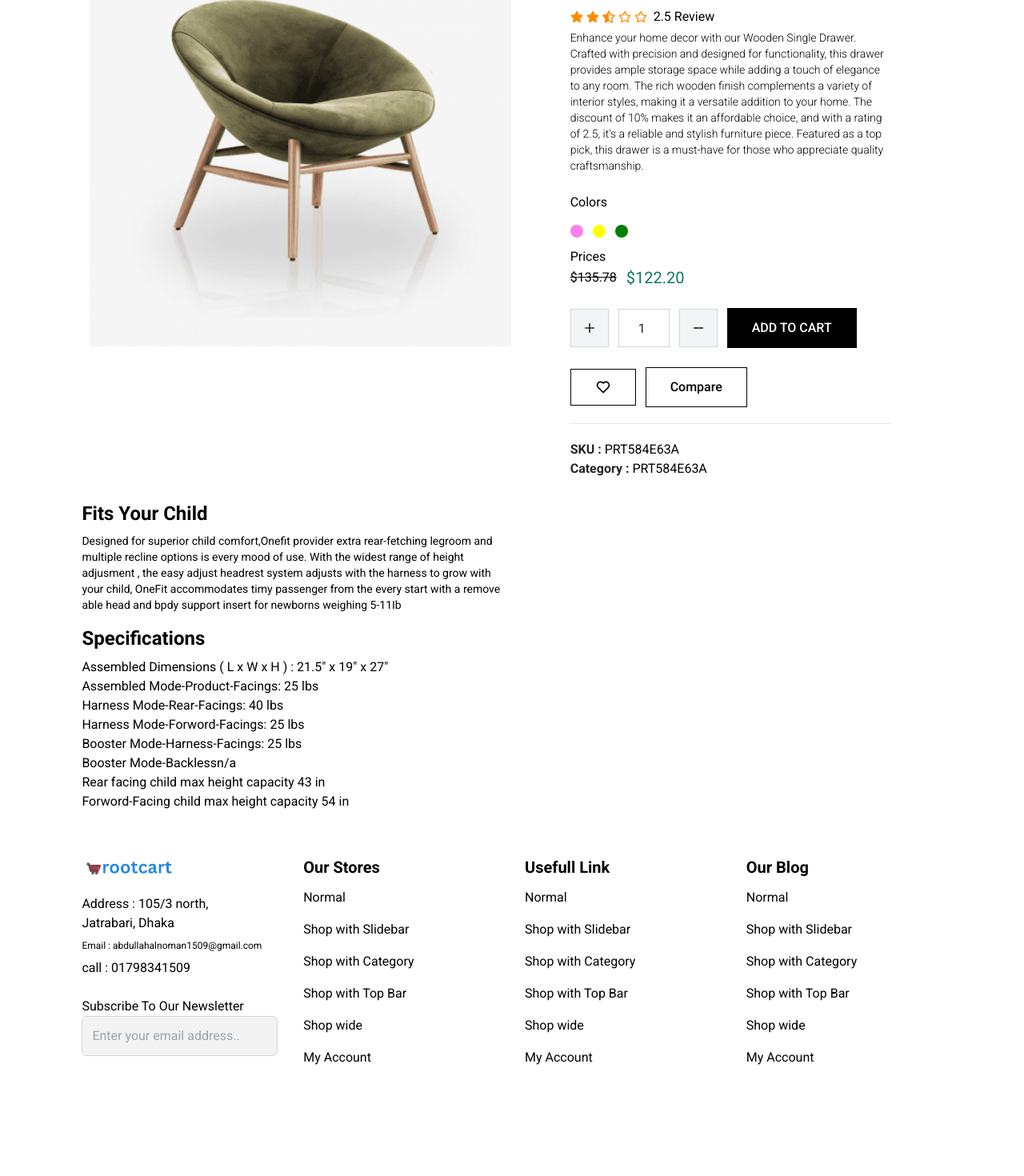
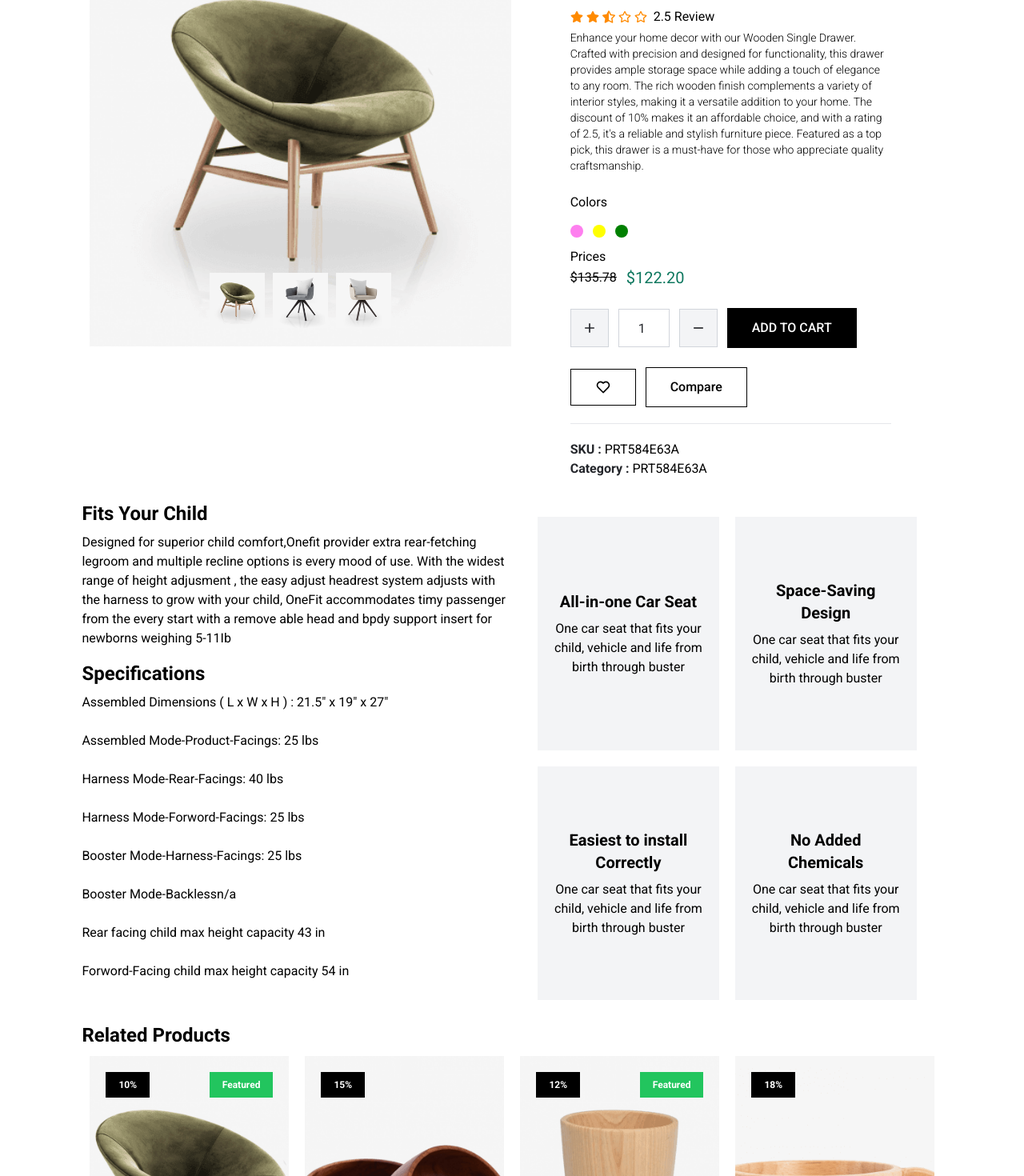
Before and after one commit to MIRNOMAN/root_shop_cart, a React (Vite) app: page /product-details/1 in a window 1280 px wide. Shown: the part 231-1701 px from the top of the page at 80% size. Before the commit the page ends 1621 px from the top, so only its background shows below. Built offline with nearby package versions, Linux system fonts and the light colour scheme.

Commit message:
create addToCart section intregate redux

```diff
--- a/src/Components/Product/ProductDeatils.jsx
+++ b/src/Components/Product/ProductDeatils.jsx
@@ -3,6 +3,11 @@ import { productlists } from "../../assets/data/data";
 import { RanderRatingStars } from "../../utils/ProductCards";
 import { useState } from "react";
 import { BiHeart, BiMinus, BiPlus } from "react-icons/bi";
+import ProductSlideCard from "../ProductSlide/ProductSlideCard";
+import { FilterDiscover } from "../InstagramPost/InstagramPost";
+import Slider from "react-slick"
+import "slick-carousel/slick/slick.css";
+import "slick-carousel/slick/slick-theme.css";
 
 const colorsValue = {
     red: "#fe7fef",
@@ -40,15 +45,39 @@ const ProductDeatils = () => {
   if(!product){
     return <div>Product not Found</div>
   }
+
+
+  const CustomPage = ({index, onClick}) => (
+    <div>
+    <img src={images[index].image} alt="" onClick={onClick} />
+  </div>
+  )
+
+
+
+
+
+  const settings = {
+    customPaging: (i) => <CustomPage index={i} />,
+    dots: true,
+    dotsClass: "slick-dots slick-thumb",
+    infinite: true,
+    speed: 500,
+    slidesToShow: 1,
+    slidesToScroll: 1
+  };
+
   return (
     <>
       <section className="container mt-16 slideproduct">
         <div className="flex justify-between flex-col lg:flex-row" key={productId}>
           <div className="images lg:w-1/2">
             <div>
-              {images.slice(0,1).map((image, index) =>(
-                <img src={image.image} alt=""  key={index} className="w-full h-full"/>
+              <Slider {...settings}>
+              {images?.map((image, index) =>(
+                <img src={image?.image} alt=""  key={index} className="w-full h-full"/>
               ))}
+              </Slider>
             </div>
           </div>
 
@@ -131,11 +160,11 @@ const ProductDeatils = () => {
         <div className="flex justify-between flex-col lg:flex-row my-7">
             <div className="lg:w-1/2">
               <h2 className="text-2xl font-bold ">Fits Your Child</h2>
-              <p className="mt-2 text-sm">
+              <p className="mt-2 text-base">
               Designed for superior child comfort,Onefit provider extra rear-fetching legroom and multiple recline options is every mood of use. With the widest range of height adjusment , the easy adjust headrest system adjusts with the harness to grow with your child, OneFit accommodates timy passenger from the every start with a remove able head and bpdy support insert for newborns weighing 5-11Ib
             </p>
             <h2 className="text-2xl font-bold mt-4">Specifications</h2>
-              <p className="mt-2">
+             <div className="flex flex-col  mt-2">
              <span>Assembled Dimensions ( L x W x H ) : 21.5" x 19" x 27"</span><br />
              <span>Assembled Mode-Product-Facings: 25 lbs </span><br />
              <span>Harness Mode-Rear-Facings: 40 lbs</span><br />
@@ -144,13 +173,39 @@ const ProductDeatils = () => {
              <span>Booster Mode-Backlessn/a</span><br />
              <span>Rear facing  child max height capacity 43 in</span><br />
              <span>Forword-Facing  child max height capacity 54 in</span><br />
+             </div>
+            </div>
 
-            </p>
+            <div className="lg:w-1/2 grid grid-cols-2 gap-5 lg:px-8 mt-5">
+               <ProductDetailsBox title="All-in-one Car Seat" desc="One car seat that fits your child, vehicle and life from birth through buster" />
+               <ProductDetailsBox title="Space-Saving Design" desc="One car seat that fits your child, vehicle and life from birth through buster" />
+               <ProductDetailsBox title="Easiest to install Correctly" desc="One car seat that fits your child, vehicle and life from birth through buster" />
+               <ProductDetailsBox title="No Added Chemicals" desc="One car seat that fits your child, vehicle and life from birth through buster" />
             </div>
         </div>
+        <h1 className="text-2xl font-bold">Related Products</h1>
+        <ProductSlideCard></ProductSlideCard>
       </section>
+      <br />
+      <FilterDiscover />
     </>
   )
 }
 
 export default ProductDeatils
+
+
+
+
+
+
+export const ProductDetailsBox = ({title, desc}) => {
+  return (
+    <>
+      <div className="flex items-center justify-center flex-col gap-2 text-center bg-gray-100 p-8 lg:p-5">
+          <h2 className="text-xl font-semibold">{title}</h2>
+          <caption className="">{desc}</caption>
+      </div>
+    </>
+  )
+}
--- a/src/main.jsx
+++ b/src/main.jsx
@@ -3,11 +3,15 @@ import ReactDOM from 'react-dom/client'
 import './index.css'
 import { RouterProvider } from 'react-router-dom'
 import router from './Routes/Route.jsx'
+import { Provider } from 'react-redux'
+import { store } from './redux/store.js'
 
 ReactDOM.createRoot(document.getElementById('root')).render(
   <React.StrictMode>
     {/* <div className='max-w-screen-lg mx-auto'> */}
+    <Provider store={store}>
     <RouterProvider router={router} />
+    </Provider>
     {/* </div> */}
   </React.StrictMode>,
 )
--- /dev/null
+++ b/src/redux/slice/cartSlice.js
@@ -0,0 +1,38 @@
+import { createSlice } from '@reduxjs/toolkit'
+
+
+
+const cartSlice = createSlice({
+  name: "cart",
+  initialState : {
+    itemList : [],
+    totalQuantity : 0,
+  },
+  reducers: {
+    addToCart(state, action) {
+        const newItem = action.payload;
+
+        const existingItem = state.itemList.find(item => item.id === newItem);
+
+        if(existingItem){
+            existingItem.quantity++;
+            existingItem.totalPrice += newItem.price;
+        }else{
+            state.itemList.push({
+                id: newItem.id,
+                price : newItem.price,
+                quantity: 1,
+                totalPrice : newItem.price,
+                name: newItem.name,
+                cover: newItem.images,
+            });
+            state.totalQuantity++;
+        }
+    }
+  }
+});
+
+export const cartActions = cartSlice.actions
+export const {} = cartSlice.actions
+
+export default cartSlice;
--- /dev/null
+++ b/src/redux/store.js
@@ -0,0 +1,8 @@
+import { configureStore } from "@reduxjs/toolkit";
+import cartSlice from "./slice/cartSlice";
+
+export const store = configureStore({
+    reducer :{
+        cart : cartSlice.reducer,
+    }
+})
--- a/src/utils/ProductCards.jsx
+++ b/src/utils/ProductCards.jsx
@@ -3,6 +3,8 @@ import { IoMdHeart } from "react-icons/io"
 import { FaFacebookF, FaInstagram, FaRegStar, FaStar, FaStarHalfAlt, FaTwitter } from "react-icons/fa"
 import { NavLink } from "react-router-dom"
 import { useState } from "react"
+import { useDispatch } from "react-redux"
+import { cartActions } from "../redux/slice/cartSlice"
 
 export const RanderRatingStars = (rating) => {
     const totallStars = 5;
@@ -25,6 +27,7 @@ export const RanderRatingStars = (rating) => {
 const ProductCards = ({ id, title, description, images, price, discount, rating, featured, category, color }) => {
 
     const [isModalOpen, setIsModalOpen] = useState(false);
+    const dispatch = useDispatch()
 
     const openModal = () => {
         setIsModalOpen(true);
@@ -32,6 +35,16 @@ const ProductCards = ({ id, title, description, images, price, discount, rating,
 
     const closeModal = () => {
         setIsModalOpen(false);
+    }
+
+    const discountPrice = price[0].value - (price[0].value - discount) /100;
+
+
+
+    const addToCart = () =>{
+        dispatch(
+          cartActions.addToCart({id, title, price: discountPrice, images})
+        )
     }
 
 
@@ -49,7 +62,7 @@ const ProductCards = ({ id, title, description, images, price, discount, rating,
                     </div>
                     <div className="opacity-0 hover:opacity-100 transition-all duration-300  flex  items-center gap-2 justify-center absolute bottom-0 left-0 right-0 hover:bottom-2  m-5">
                         <button onClick={openModal} className="quick-view-btn product-btn primary-btn">Quick view</button>
-                        <button className="add-to-cart-btn product-btn primary-btn">
+                        <button onClick={addToCart} className="add-to-cart-btn product-btn primary-btn">
                             <IoCart size={23}></IoCart>
                         </button>
                         <button className="love-btn product-btn primary-btn">
```
Also changed, not shown: src/redux/slice/favouriteSlice.js (added).
